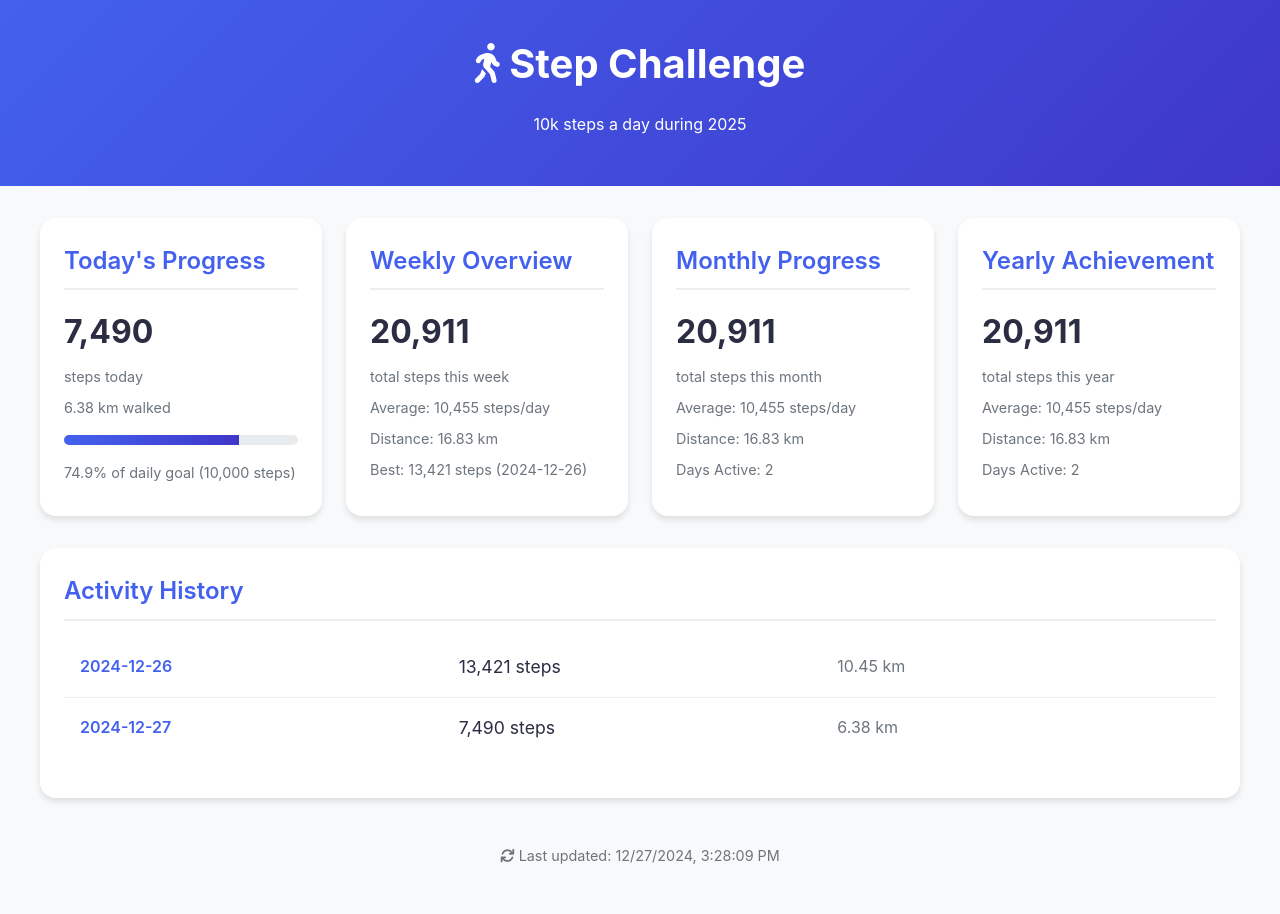
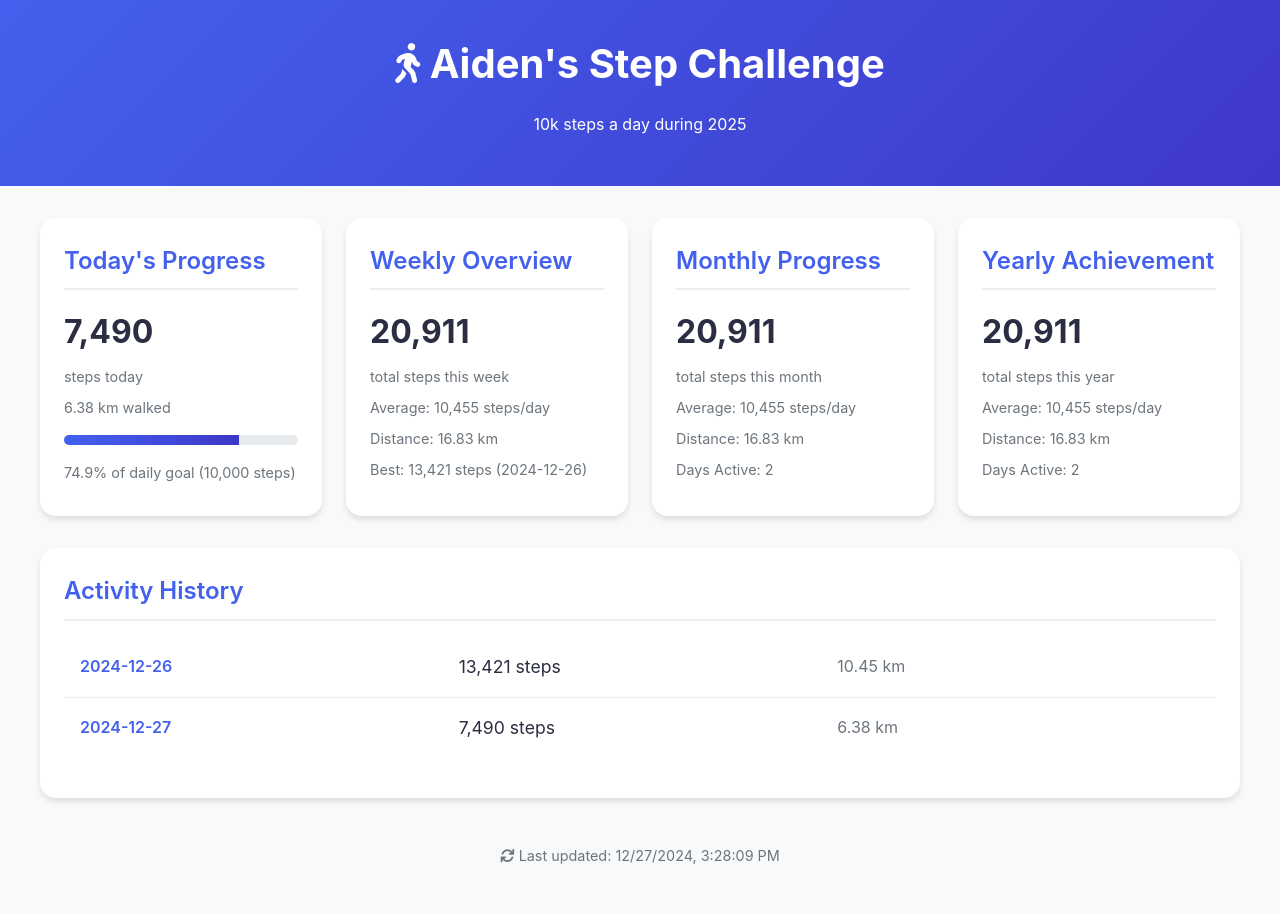
Before and after one commit to tracpants/step-tracker, a Jekyll site: the page built from index.html, in a window 1280 px wide. Built offline with Jekyll 4.4.1, drawn with Linux system fonts in a browser that asks for light colours; nearby versions of some CDN libraries.

Commit message:
Update _config.yml

```diff
--- a/_config.yml
+++ b/_config.yml
@@ -1,4 +1,4 @@
-title: Step Challenge
+title: "Aiden's Step Challenge"
 description: 10k steps a day for 2025
 baseurl: "/step-tracker"
 url: "" # Your GitHub Pages URL will go here
```
